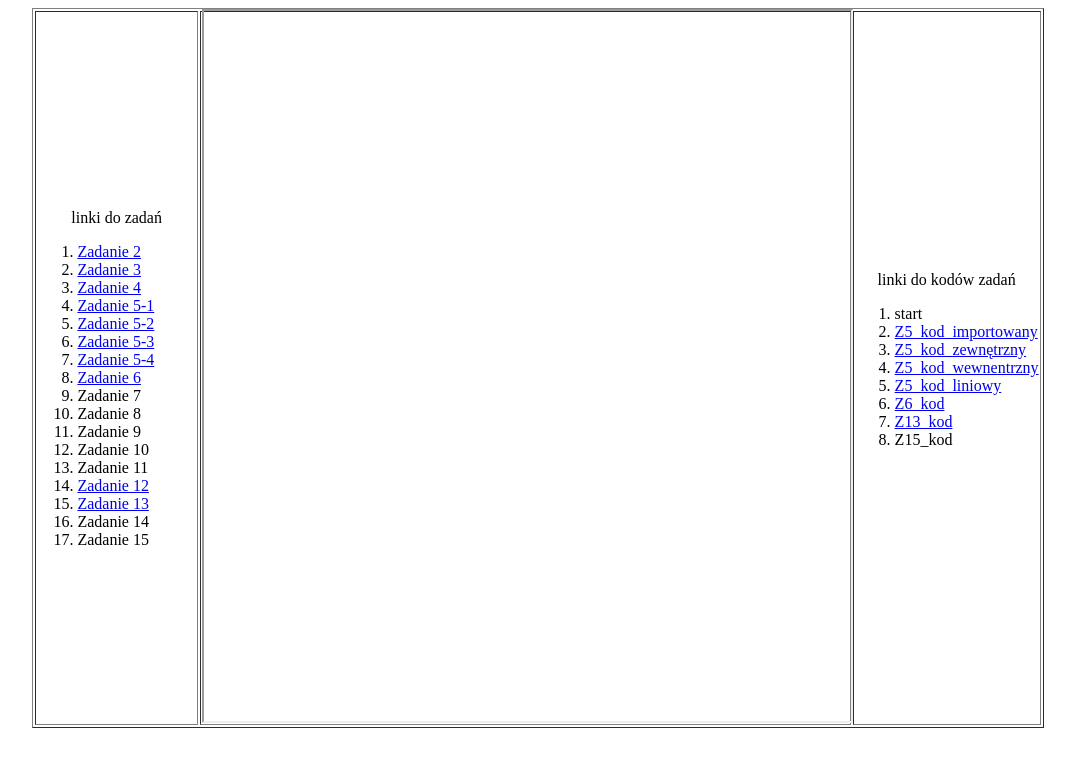
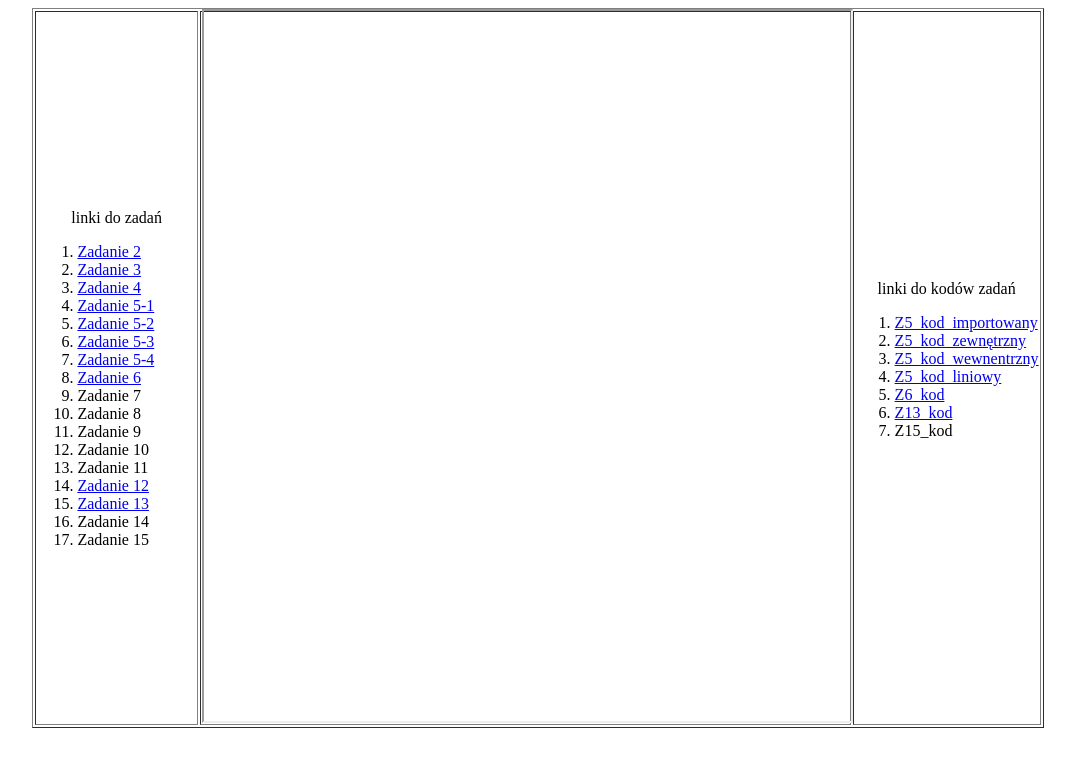
Before and after one commit to AfterGear/cztery, a plain HTML site: page index.html in a window 1280 px wide. Shown: the whole page, without its empty margins (102-1177 px from the left). Drawn offline with Linux system fonts and the light colour scheme.

Commit message:
Update index.html

```diff
--- a/index.html
+++ b/index.html
@@ -37,7 +37,6 @@
                 <td width="18%">
                     <center>linki do kodów zadań</center>
                     <ol type="1">
-                        <li>start</li>
                         <li><a href="kody_zadan/olte_kod_z5_1.html" target="glowna">Z5_kod_importowany</a></li>
                         <li><a href="kody_zadan/olte_kod_z5_2.html" target="glowna">Z5_kod_zewnętrzny</a></li>
                         <li><a href="kody_zadan/olte_kod_z5_3.html" target="glowna">Z5_kod_wewnentrzny</a></li>
```
